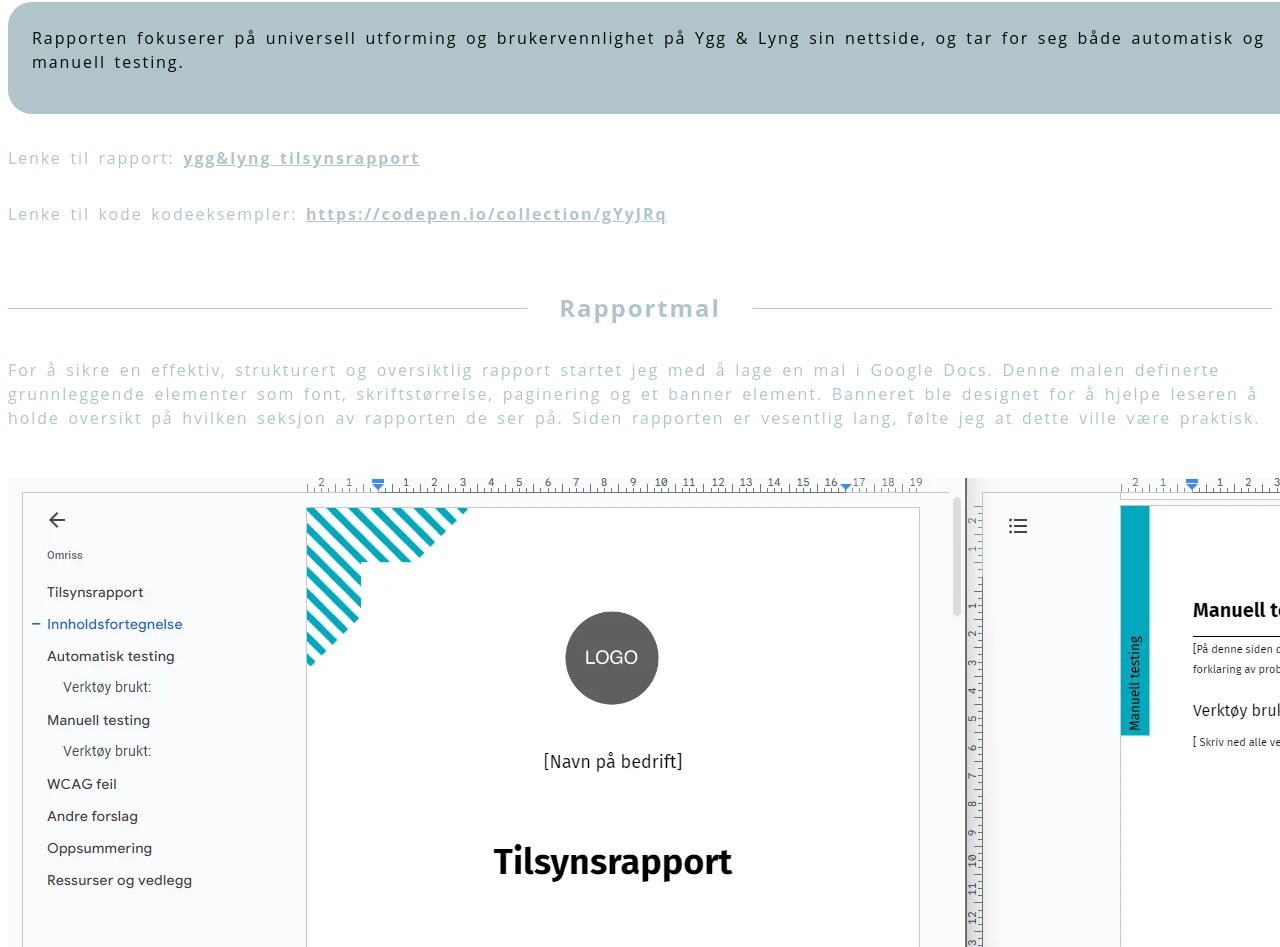
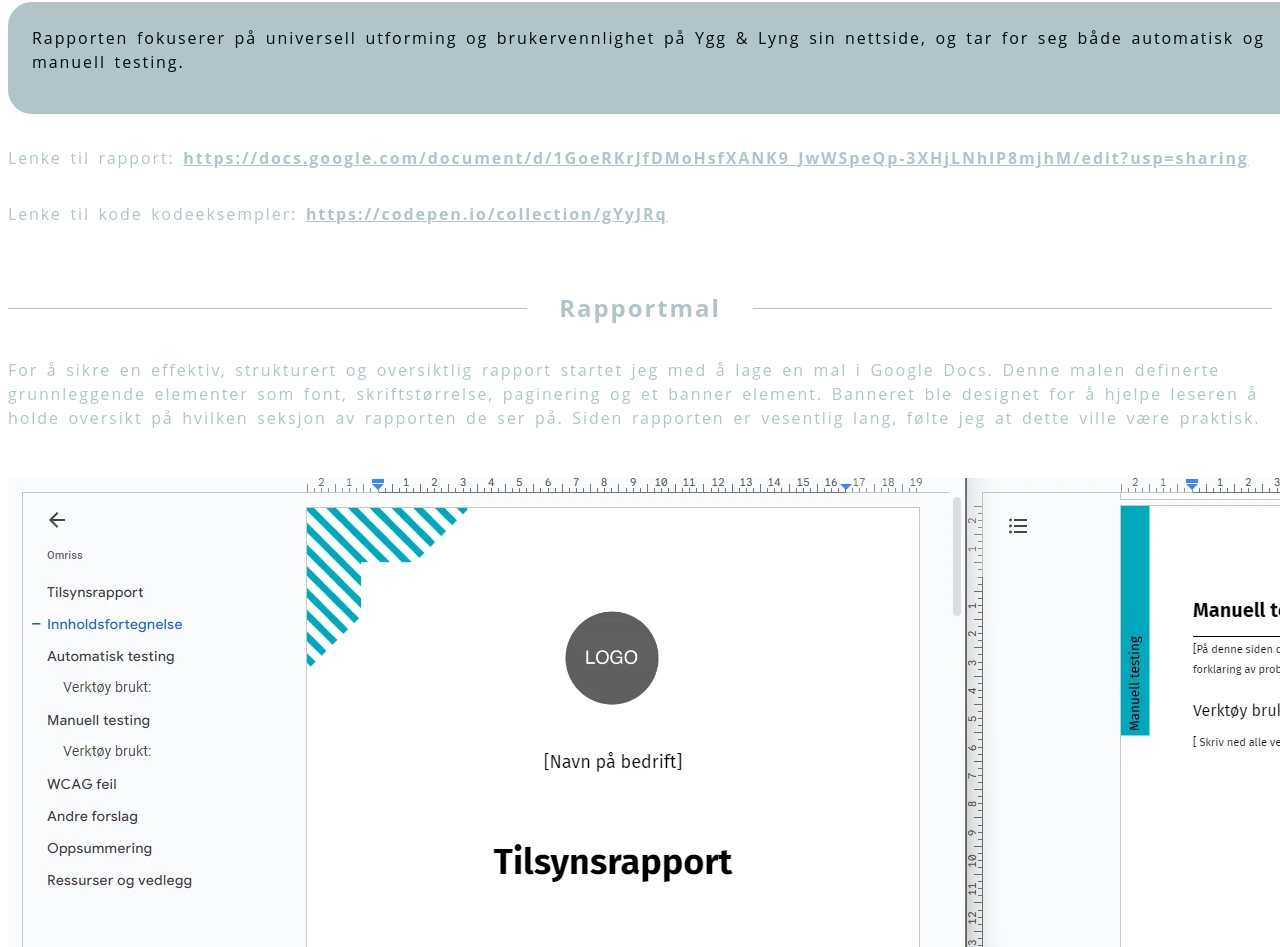
Before and after one commit to SyverGiswold/FID2101-1_Tema_9, a SvelteKit app: page /projects/tema_16 in a window 1280 px wide. Shown: the part 1429-2376 px from the top of the page. Built offline with nearby package versions, Linux system fonts and the light colour scheme.

Commit message:
removed large pdf

```diff
--- a/src/routes/(english)/en/projects/tema_16/+page.svelte
+++ b/src/routes/(english)/en/projects/tema_16/+page.svelte
@@ -33,8 +33,8 @@
 
 		<p>
 			Report Link: <a
-				href="/assets/tema_16/ygg&lyng Tilsynsrapport.pdf"
-				target="_blank">ygg&lyng supervisory report</a
+				href="https://docs.google.com/document/d/1GoeRKrJfDMoHsfXANK9_JwWSpeQp-3XHjLNhlP8mjhM/edit?usp=sharing"
+				target="_blank">https://docs.google.com/document/d/1GoeRKrJfDMoHsfXANK9_JwWSpeQp-3XHjLNhlP8mjhM/edit?usp=sharing</a
 			>
 		</p>
 		<p>
--- a/src/routes/projects/tema_16/+page.svelte
+++ b/src/routes/projects/tema_16/+page.svelte
@@ -35,8 +35,8 @@
 
     <p>
       Lenke til rapport: <a
-        href="/assets/tema_16/ygg&lyng Tilsynsrapport.pdf"
-        target="_blank">ygg&lyng tilsynsrapport</a
+        href="https://docs.google.com/document/d/1GoeRKrJfDMoHsfXANK9_JwWSpeQp-3XHjLNhlP8mjhM/edit?usp=sharing"
+        target="_blank">https://docs.google.com/document/d/1GoeRKrJfDMoHsfXANK9_JwWSpeQp-3XHjLNhlP8mjhM/edit?usp=sharing</a
       >
     </p>
     <p>
```
Also changed, not shown: 1 other file (tests, documents, lock files or other folders).
